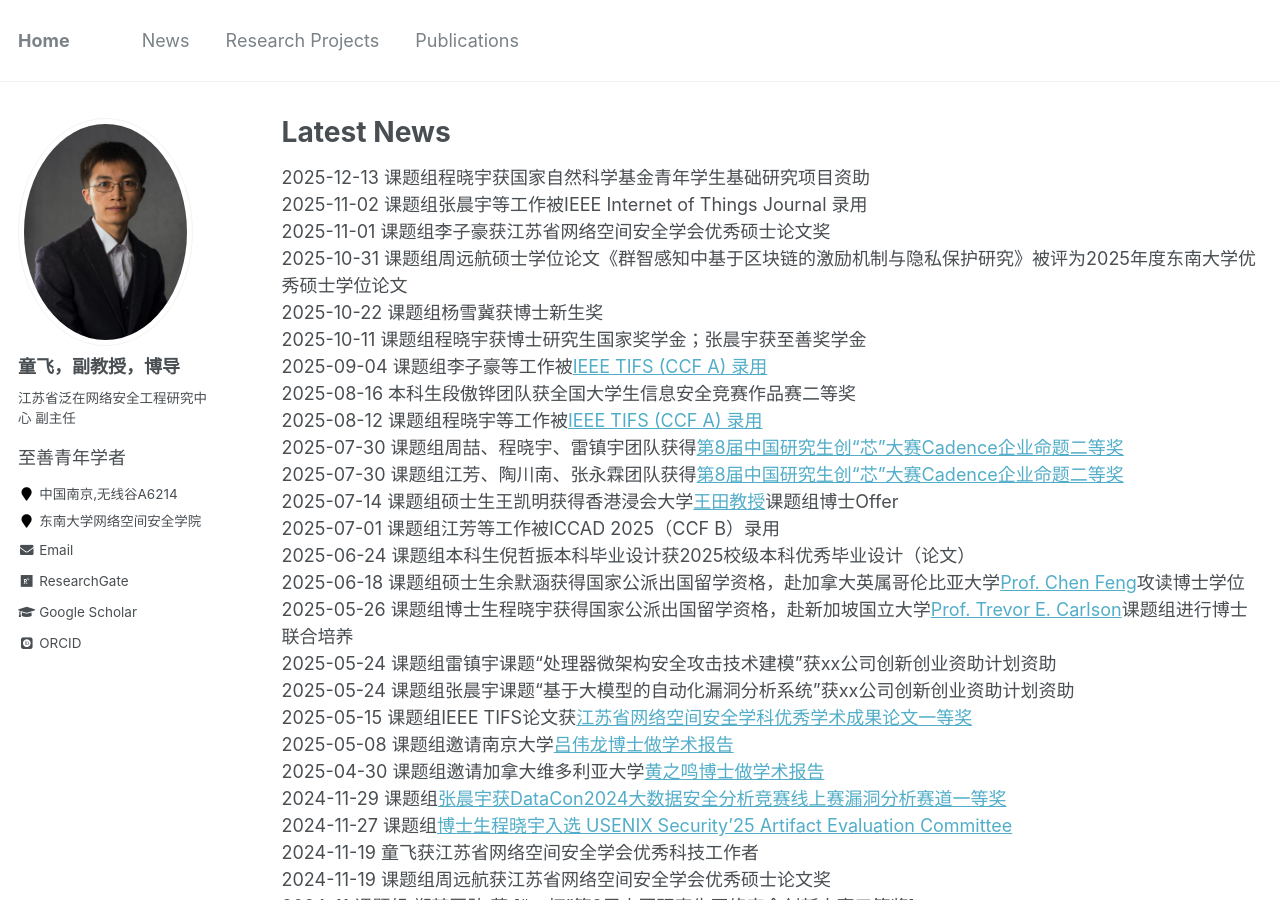
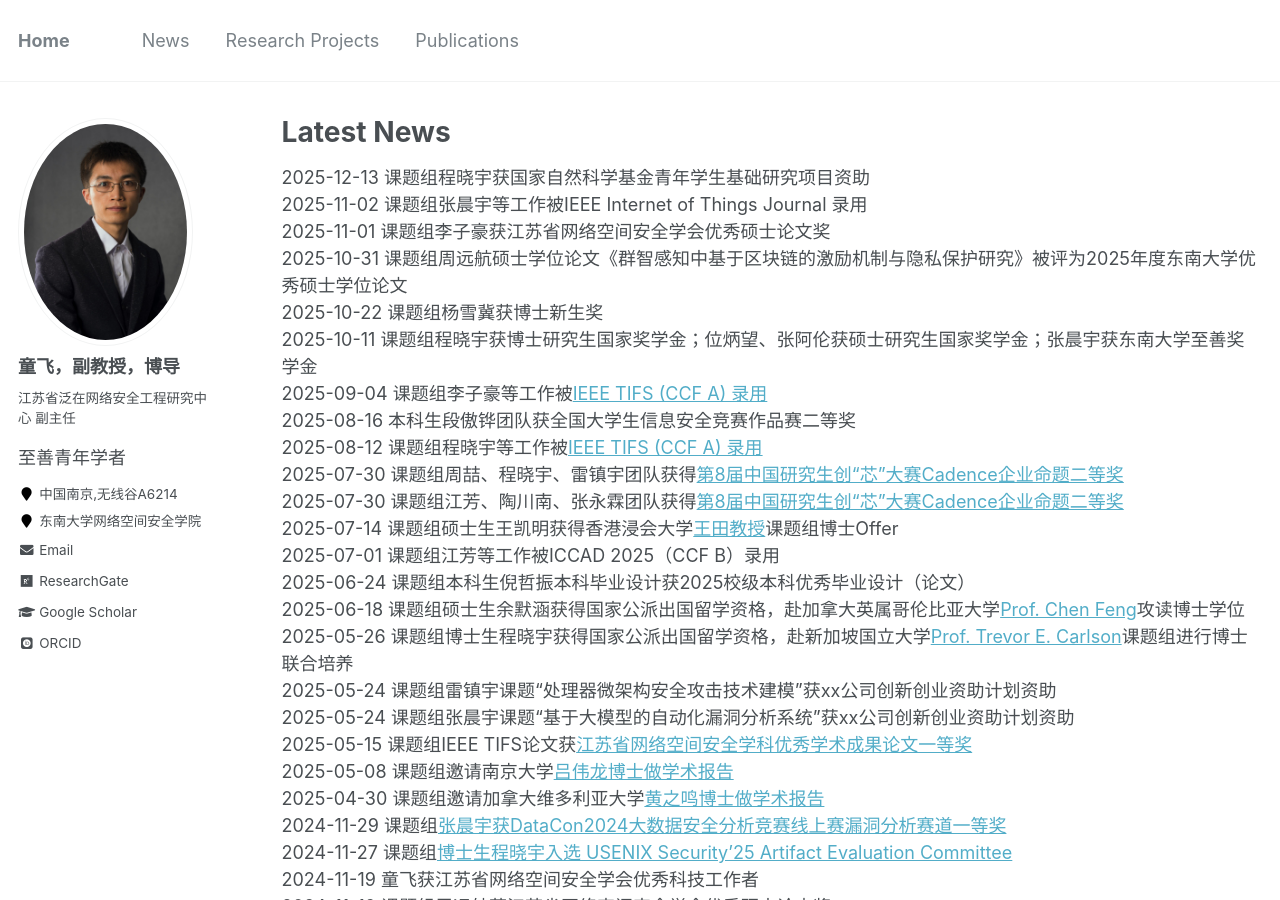
Before and after one commit to fei-tong/fei-tong.github.io, a Jekyll site: the page built from _pages/News.md, in a window 1280 px wide and 900 px high. Built offline with Jekyll 4.4.1, drawn with Linux system fonts in a browser that asks for light colours; some web fonts are replaced.

Commit message:
Update News.md

```diff
--- a/_pages/News.md
+++ b/_pages/News.md
@@ -9,7 +9,7 @@ author_profile: true
 2025-11-01 课题组李子豪获江苏省网络空间安全学会优秀硕士论文奖<br>
 2025-10-31 课题组周远航硕士学位论文《群智感知中基于区块链的激励机制与隐私保护研究》被评为2025年度东南大学优秀硕士学位论文<br>
 2025-10-22 课题组杨雪冀获博士新生奖<br>
-2025-10-11 课题组程晓宇获博士研究生国家奖学金；张晨宇获至善奖学金<br>
+2025-10-11 课题组程晓宇获博士研究生国家奖学金；位炳望、张阿伦获硕士研究生国家奖学金；张晨宇获东南大学至善奖学金<br>
 2025-09-04 课题组李子豪等工作被[IEEE TIFS (CCF A) 录用](https://ieeexplore.ieee.org/document/11159069)<br>
 2025-08-16 本科生段傲铧团队获全国大学生信息安全竞赛作品赛二等奖<br>
 2025-08-12 课题组程晓宇等工作被[IEEE TIFS (CCF A) 录用](https://ieeexplore.ieee.org/document/11123915/)<br>
```
